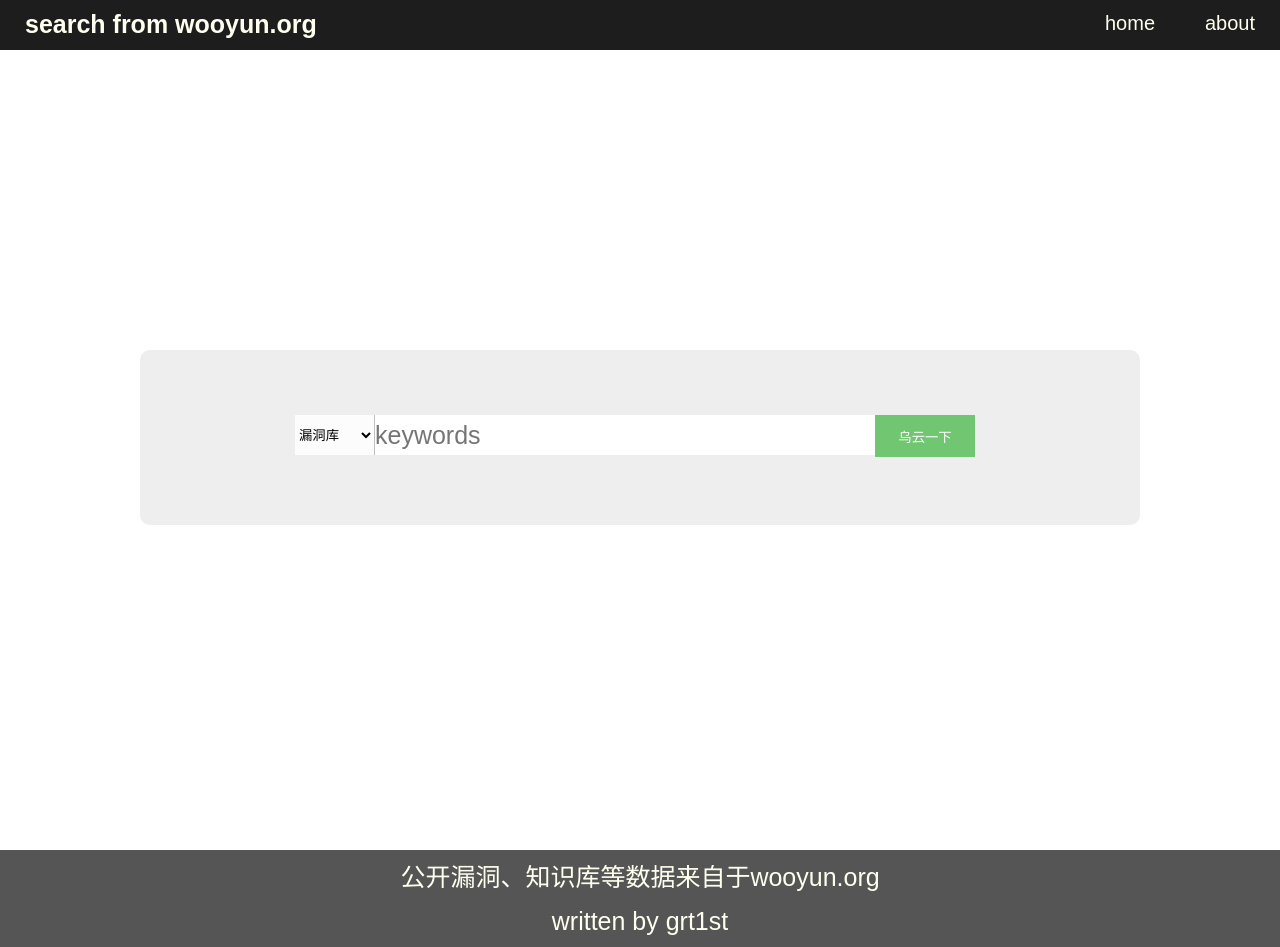
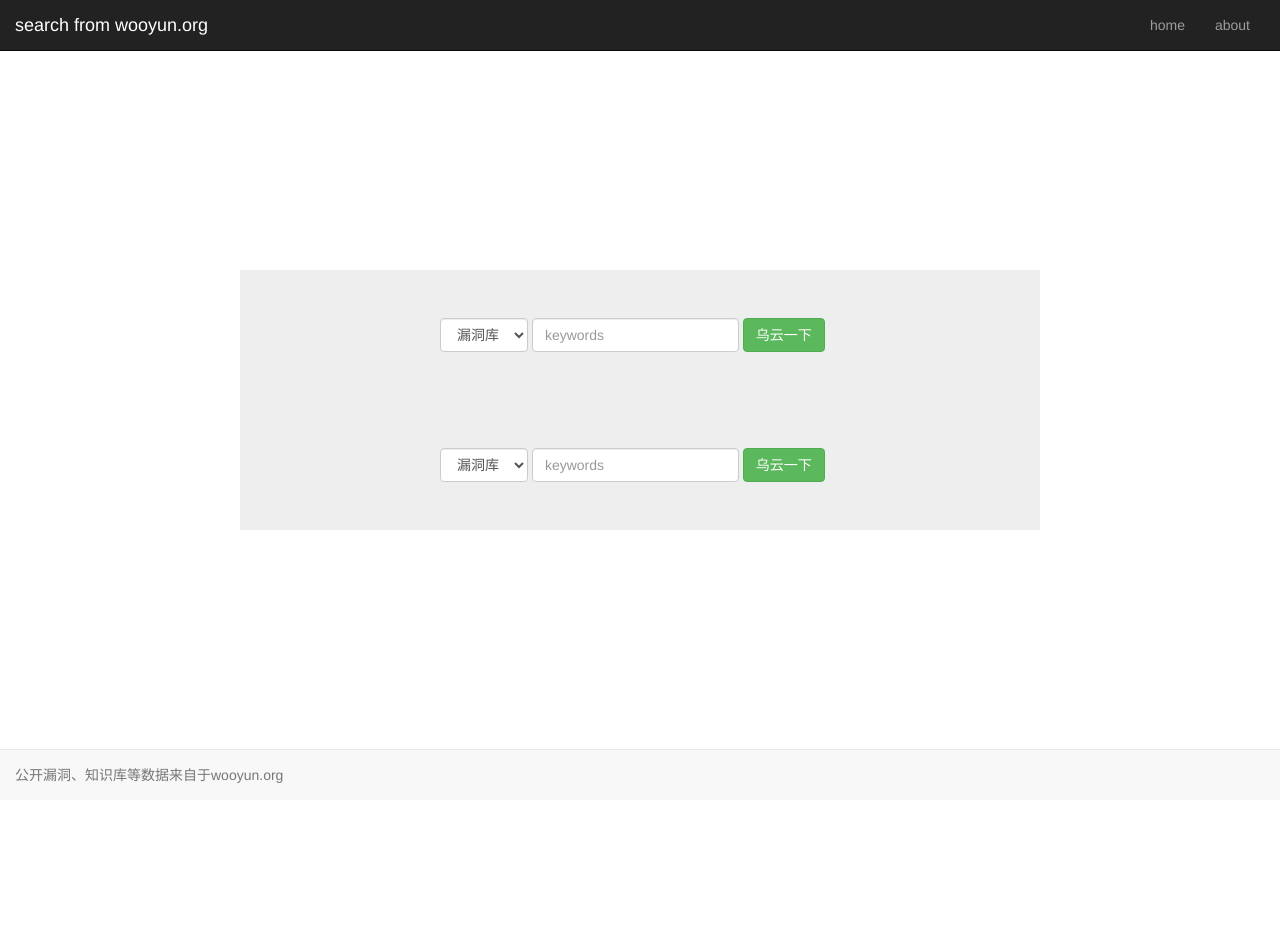
Before and after one commit to gautierpialat/bypassing, a plain HTML site: page index.html in a window 1280 px wide. After the commit the page ends 800 px from the top, so only its background shows below. Drawn offline with nearby package versions, Linux system fonts and the light colour scheme.

Commit message:
Update index.html

```diff
--- a/index.html
+++ b/index.html
@@ -1,40 +1,107 @@
 <!DOCTYPE html>
 <html>
 <head>
-        <meta http-equiv="X-UA-Compatible" content="IE=edge,chrome=1">
+	<title>乌云搜索|search from wooyun.org</title>
 	<meta http-equiv="content-type" content="text/html;charset=utf-8">
-        <title>乌云搜索|search from wooyun.org</title>
-        <meta charset="utf-8">
-        <link rel="stylesheet" type="text/css" href="bootstrap/index.css">
+	<link href="//lib.baomitu.com/twitter-bootstrap/3.3.7/css/bootstrap.min.css" rel="stylesheet" type="text/css">
+	<script type="text/javascript" src="//lib.baomitu.com/jquery/3.1.0/jquery.min.js"></script>
+	<script type="text/javascript" src="//lib.baomitu.com/twitter-bootstrap/3.3.7/js/bootstrap.min.js"></script>
 	<script type="text/javascript">function gradeChange(){var objS=document.getElementById("pid");var grade=objS.options[objS.selectedIndex].value;document.getElementById("iden").value=grade;}</script>
+	<style type="text/css">
+		.container{
+			width: 800px;
+			margin: 0 auto;
+			position: relative;
+			top: 270px;
+		}
+		.fff{
+			width: 400px;
+			margin: 0 auto;
+		}
+	</style>
 </head>
 <body>
-<div id="header">
-        <strong class="words">search from wooyun.org</strong>
-        <ul class="menu">
-                <li class="item"><a href="#">about</a></li>
-                <li class="item"><a href="index.html">home</a></li>
+	<nav class="navbar navbar-inverse navbar-fixed-top" role="navigation">
+		<div class="navbar-left">
+			<a class="navbar-brand" href="#">search from wooyun.org</a>
+		</div>
+		<div class="navbar-right">
+			<ul class="nav navbar-nav">
+				<li><a href="./index.html">home</a></li>
+				<li><a href="#">about</a></li>
+				<li><a href=""></a></li>
 			</ul>
 		</div>
-<div id="mainbody">
-<div class="background">
-<div class="box">
-<form action="search.php?kind=bugs" method="GET" name="dir">
-<select class="search-list" id="pid" onchange="gradeChange()">
+	</nav>
+	<div class="container jumbotron">
+		<form action="search.php" method="GET" name="dir" class="form-inline fff">
+			<select class="form-control" id="pid" onchange="gradeChange()">
         		<option value="bugs">漏洞库</option>
         		<option value="drops">知识库</option>
         		<option value="author">提交者</option>
 			</select>
         	<input type="hidden" name="kind" value="bugs" id="iden">
-        <input type="text" name="keywords" placeholder="keywords" class="search">
-        <input type="submit" value="乌云一下" class="button">
+        	<input type="text" name="keywords" placeholder="keywords" class="form-control">
+        	<input type="submit" value="乌云一下" class="btn btn-success">
 		</form>
 	</div>
-</div>
-</div>
-<div id="footer">
-        <p class="sentence">公开漏洞、知识库等数据来自于wooyun.org</p>
-        <p class="sentence">written by grt1st</p>
-</div>
+	<nav class="navbar navbar-default navbar-fixed-bottom" role="navigation">
+		<p class="navbar-text navbar-left">公开漏洞、知识库等数据来自于wooyun.org</p>
+		<!--<p class="navbar-text navbar-right">written by grt1st</p> -->
+	</nav>
 </body>
 </html>
+
+<!DOCTYPE html>
+<html>
+<head>
+	<title>乌云搜索|search from wooyun.org</title>
+	<meta http-equiv="content-type" content="text/html;charset=utf-8">
+	<link href="//lib.baomitu.com/twitter-bootstrap/3.3.7/css/bootstrap.min.css" rel="stylesheet" type="text/css">
+	<script type="text/javascript" src="//lib.baomitu.com/jquery/3.1.0/jquery.min.js"></script>
+	<script type="text/javascript" src="//lib.baomitu.com/twitter-bootstrap/3.3.7/js/bootstrap.min.js"></script>
+	<script type="text/javascript">function gradeChange(){var objS=document.getElementById("pid");var grade=objS.options[objS.selectedIndex].value;document.getElementById("iden").value=grade;}</script>
+	<style type="text/css">
+		.container{
+			width: 800px;
+			margin: 0 auto;
+			position: relative;
+			top: 270px;
+		}
+		.fff{
+			width: 400px;
+			margin: 0 auto;
+		}
+	</style>
+</head>
+<body>
+	<nav class="navbar navbar-inverse navbar-fixed-top" role="navigation">
+		<div class="navbar-left">
+			<a class="navbar-brand" href="#">search from wooyun.org</a>
+		</div>
+		<div class="navbar-right">
+			<ul class="nav navbar-nav">
+				<li><a href="./index.html">home</a></li>
+				<li><a href="#">about</a></li>
+				<li><a href=""></a></li>
+			</ul>
+		</div>
+	</nav>
+	<div class="container jumbotron">
+		<form action="search.php" method="GET" name="dir" class="form-inline fff">
+			<select class="form-control" id="pid" onchange="gradeChange()">
+        		<option value="bugs">漏洞库</option>
+        		<option value="drops">知识库</option>
+        		<option value="author">提交者</option>
+			</select>
+        	<input type="hidden" name="kind" value="bugs" id="iden">
+        	<input type="text" name="keywords" placeholder="keywords" class="form-control">
+        	<input type="submit" value="乌云一下" class="btn btn-success">
+		</form>
+	</div>
+	<nav class="navbar navbar-default navbar-fixed-bottom" role="navigation">
+		<p class="navbar-text navbar-left">公开漏洞、知识库等数据来自于wooyun.org</p>
+		<!--<p class="navbar-text navbar-right">written by grt1st</p> -->
+	</nav>
+</body>
+</html>
```
Lines whose indentation alone changed are shown as unchanged.
